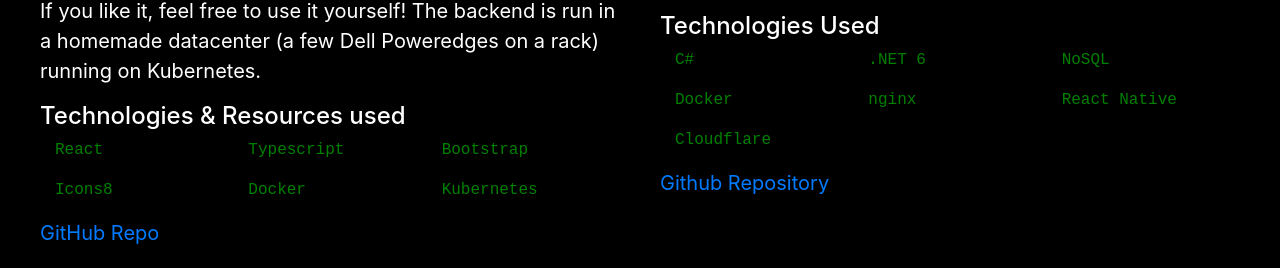
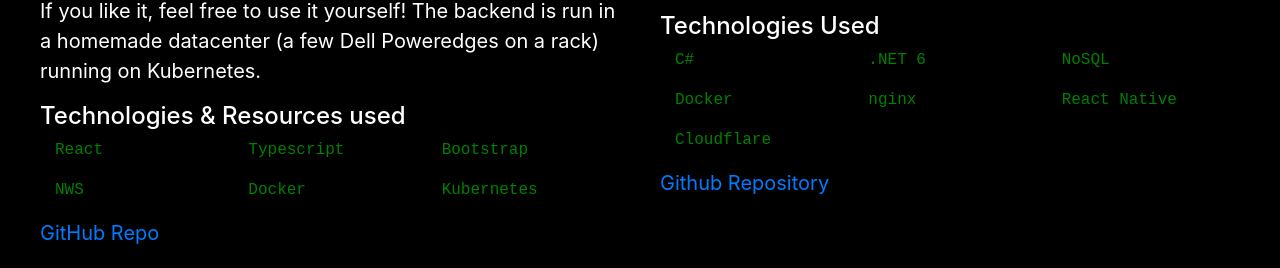
Before and after one commit to nickorlow/personal-site, a React (Create React App) app: page / in a window 1280 px wide. Shown: the part 3061-3329 px from the top of the page. Built offline with nearby package versions, Linux system fonts and the light colour scheme.

Commit message:
updated project for personal-site

```diff
--- a/src/static/data/Projects.ts
+++ b/src/static/data/Projects.ts
@@ -4,7 +4,7 @@
     title: "personal-site (this website)",
     description: "As a primairly backend guy, I wrote my last website as a JSON file (imatating a webAPI). Feedback showed that that was a bad idea so I made this pretty neat site (in my opinion). If you like it, feel free to use it yourself! The backend is run in a homemade datacenter (a few Dell Poweredges on a rack) running on Kubernetes.",
     listTitle: "Technologies & Resources used",
-    list:["React", "Typescript", "Bootstrap", "Icons8", "Docker", "Kubernetes"],
+    list:["React", "Typescript", "Bootstrap", "NWS", "Docker", "Kubernetes"],
     link: "https://github.com/nickorlow/personal-site",
     linkTitle: "GitHub Repo"
 }
```
